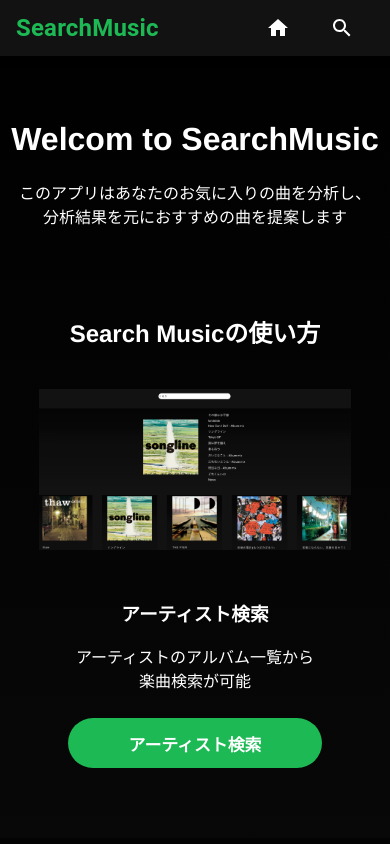
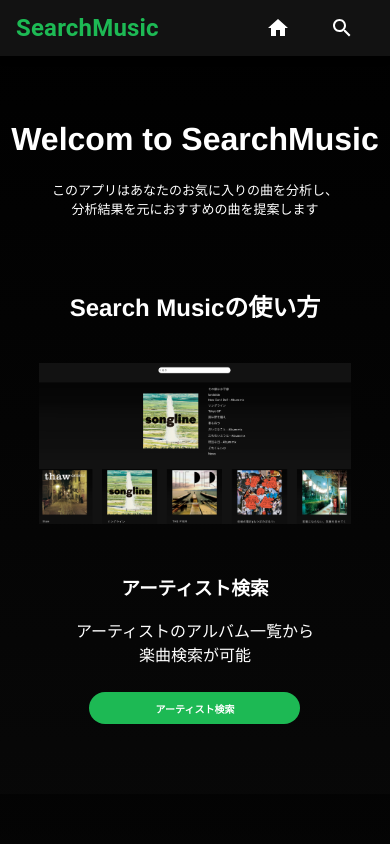
Before and after one commit to afroman09/search-music, a React (Create React App) app: page / in a window 390 px wide. Shown: the top 844 px of the page. Built offline with nearby package versions, Linux system fonts and the light colour scheme.

Commit message:
レスポンシブ対応

```diff
--- a/src/components/Molecules/SearchInput/SearchInput.module.scss
+++ b/src/components/Molecules/SearchInput/SearchInput.module.scss
@@ -7,13 +7,14 @@
     border: none;
     outline: none;
     border-radius: 5vh;
-    width: 100vh;
+    width: 60vh;
     height: 30px;
     text-align: left;
     letter-spacing: 1px;
     font-size: 14px;
     margin: 0 5px;
-    @media screen and (max-width: 665px) {
+    font-size: x-small;
+    @media screen and (max-width: 700px) {
       width: 100%;
     }
   }
@@ -27,10 +28,12 @@
     color: #fff;
     font-weight: 700;
     margin: 10px 5px;
-    @media screen and (max-width: 665px) {
+    @media screen and (max-width: 700px) {
       display: block;
       margin: 10px auto;
-      width: 40%;
+      width: 100px;
+      height: 3.2em;
+      font-size: x-small;
     }
     &:hover {
       cursor: pointer;
--- a/src/components/Organisms/SimilarPage/SimilarPage.js
+++ b/src/components/Organisms/SimilarPage/SimilarPage.js
@@ -54,10 +54,10 @@ const SimilarPage = (props) => {
             onClick={() => contentsChange(id)}
           >
             <img src={album.images[1].url} alt="アルバム画像" />
-            <p className={Style.textArea}>
+            <div className={Style.textArea}>
               <div className={Style.artistsName}>{artists[0].name}</div>
               <div className={Style.trackName}>{name}</div>
-            </p>
+            </div>
             <ReactAudioPlayer
               className={Style.audio}
               src={preview_url}
--- a/src/components/Organisms/SimilarPage/SimilarPage.module.scss
+++ b/src/components/Organisms/SimilarPage/SimilarPage.module.scss
@@ -37,13 +37,21 @@
   margin: 10px;
   padding: 5px;
   width: 30vh;
+  @media screen and (max-width: 420px) {
+    width: 25vh;
+    font-size: small;
+  }
   &:hover {
     transition: all 0.3s;
     background-color: #b3b3b3;
     cursor: pointer;
   }
   .textArea {
-    height: 50px;
+    height: 5.2em;
+    padding: 12px;
+    @media screen and (max-width: 420px) {
+      padding: 10px 0 5px 0;
+    }
   }
   div {
     padding: 3px;
@@ -51,6 +59,9 @@
   .artistsName{
     font-weight: 700;
     font-size: 14px;
+    @media screen and (max-width: 420px) {
+      font-size: 12px;
+    }
   }
   .trackName {
     color: #b3b3b3;
@@ -59,12 +70,21 @@
   img {
     width: 25vh;
     height: 25vh;
+    @media screen and (max-width: 420px) {
+      width: 20vh;
+      height: 20vh;
+    }
   }
   audio {
     padding: 5px;
     outline: none;
     width: 25vh;
     height: 5vh;
+    @media screen and (max-width: 420px) {
+      width: 20vh;
+      height: 5vh;
+    }
   }
+
 }
 }
--- a/src/components/Pages/Home/Home.js
+++ b/src/components/Pages/Home/Home.js
@@ -13,9 +13,8 @@ const Home = () => {
       <div className={Style.container}>
         <div className={Style.title}>
           <h1>Welcom to SearchMusic</h1>
-          <p>
+          <p className={Style.subTitle}>
             このアプリはあなたのお気に入りの曲を分析し、
-            <br />
             分析結果を元におすすめの曲を提案します
           </p>
         </div>
--- a/src/components/Pages/Home/Home.module.scss
+++ b/src/components/Pages/Home/Home.module.scss
@@ -3,8 +3,16 @@
   margin-bottom: 10vh;
   background-image: linear-gradient(rgba(0, 0, 0, 0.6), #121212);
   .title {
-    padding: 100px 0 50px 0;
+    padding: 100px 10px 50px 10px;
+    .subTitle {
+      @media screen and (max-width: 780px) {
+        font-size: small;
+        margin: 0 auto;
+        max-width: 80%;
+        word-wrap: break-word;
+    }
   }
+}
   .leftcontainer {
     padding-bottom: 50px;
   }
@@ -52,6 +60,11 @@
     font-size: 2vh;
     color: #fff;
     font-weight: 700;
+    @media screen and (max-width: 780px) {
+      width: 25vh;
+      height: 3.2em;
+      font-size: x-small;
+    }
     &:hover {
       cursor: pointer;
       -webkit-box-sizing: border-box;
@@ -81,7 +94,6 @@
     }
   }
 }
-
 .copyright {
   text-align: center;
   padding-bottom: 50px;
```
Also changed, not shown: 1 other file (tests, documents, lock files or other folders).
